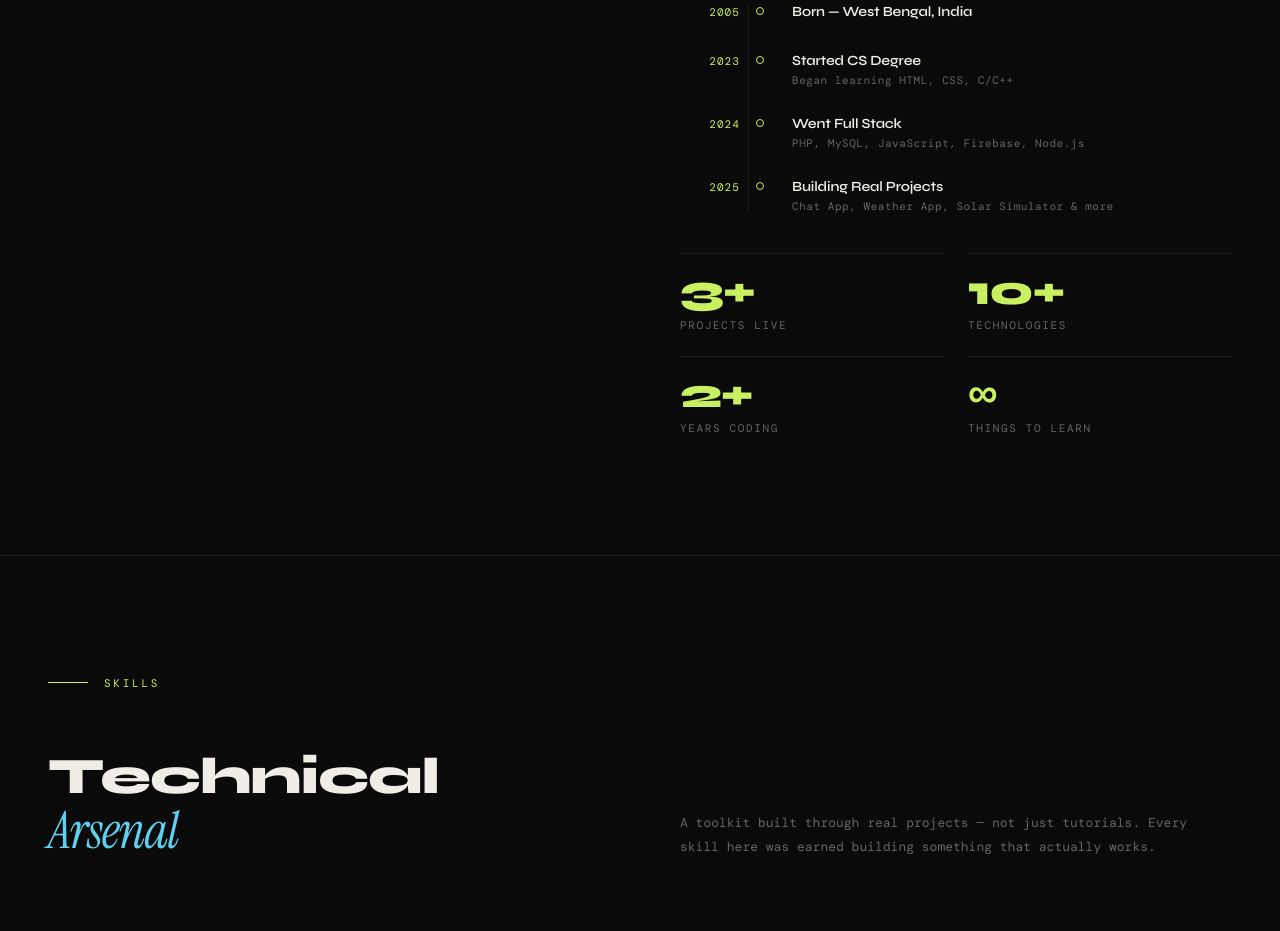
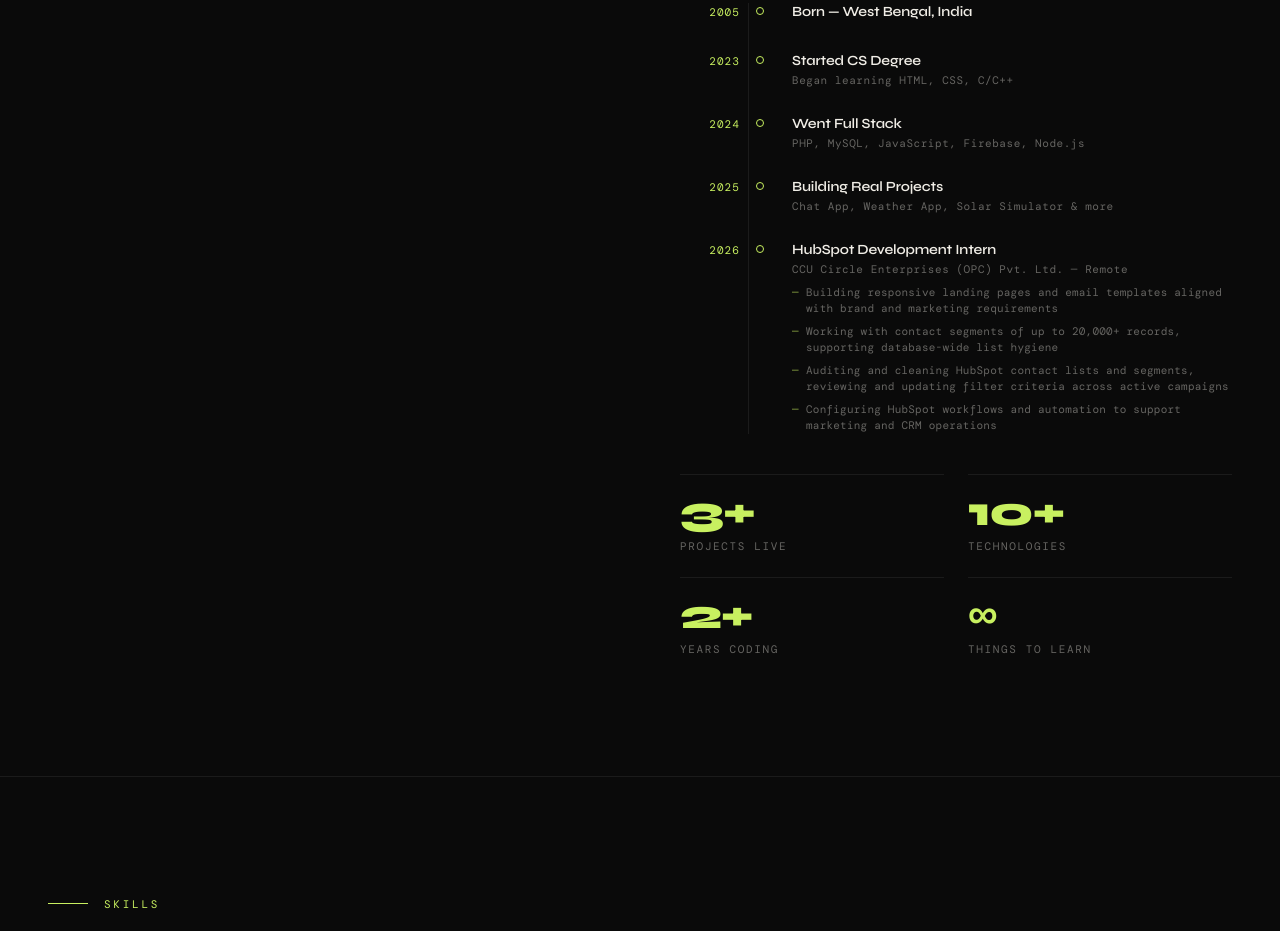
Before and after one commit to Deborato4113/Portfolio-, a plain HTML site: page index.html in a window 1280 px wide. Shown: the part 1387-2318 px from the top of the page. Drawn offline with nearby package versions, Linux system fonts and the light colour scheme; a web font is replaced by a local one.

Commit message:
Internship

```diff
--- a/index.html
+++ b/index.html
@@ -181,6 +181,20 @@
             <div class="tl-content">
               <div class="tl-title">Building Real Projects</div>
               <div class="tl-sub">Chat App, Weather App, Solar Simulator & more</div>
+            </div>
+          </div>
+          <div class="tl-item reveal reveal-delay-4">
+            <div class="tl-year">2026</div>
+            <div class="tl-dot"></div>
+            <div class="tl-content">
+              <div class="tl-title">HubSpot Development Intern</div>
+              <div class="tl-sub">CCU Circle Enterprises (OPC) Pvt. Ltd. — Remote</div>
+              <ul class="tl-list">
+                <li>Building responsive landing pages and email templates aligned with brand and marketing requirements</li>
+                <li>Working with contact segments of up to 20,000+ records, supporting database-wide list hygiene</li>
+                <li>Auditing and cleaning HubSpot contact lists and segments, reviewing and updating filter criteria across active campaigns</li>
+                <li>Configuring HubSpot workflows and automation to support marketing and CRM operations</li>
+              </ul>
             </div>
           </div>
         </div>
--- a/style.css
+++ b/style.css
@@ -428,6 +428,28 @@ section { padding: 120px 48px; }
   font-size: 11px; color: var(--muted);
   letter-spacing: 0.05em;
 }
+.tl-list {
+  list-style: none;
+  margin: 8px 0 0;
+  padding: 0;
+  display: flex;
+  flex-direction: column;
+  gap: 6px;
+}
+.tl-list li {
+  font-family: 'DM Mono', monospace;
+  font-size: 11px; color: var(--muted);
+  letter-spacing: 0.02em;
+  line-height: 1.5;
+  padding-left: 14px;
+  position: relative;
+}
+.tl-list li::before {
+  content: '—';
+  position: absolute; left: 0; top: 0;
+  color: var(--accent);
+  opacity: .7;
+}
 
 /* ── STATS ── */
 .about-stats {
```
